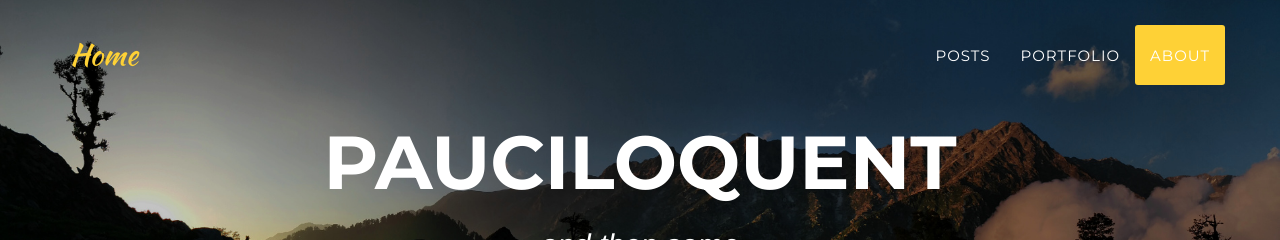
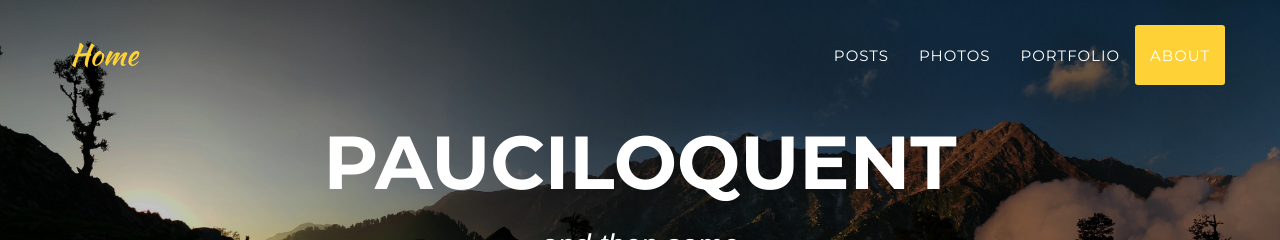
Before and after one commit to swamygurugari/rpillutla.github.io, a Jekyll site: the page built from index.html, in a window 1280 px wide. Shown: the top 240 px of the page. Built offline with Jekyll 4.4.1, drawn with Linux system fonts in a browser that asks for light colours; some web fonts are replaced.

Commit message:
added photos

```diff
--- a/_includes/header.html
+++ b/_includes/header.html
@@ -20,6 +20,9 @@
                     </li>
                     <li>
                         <a href="{{ site.url }}/posts">Posts</a>
+                    </li>
+                    <li>
+                        <a href="{{ site.url }}/photos">Photos</a>
                     </li>
                     <li>
                         <a class="page-scroll" href="#portfolio">Portfolio</a>
```
